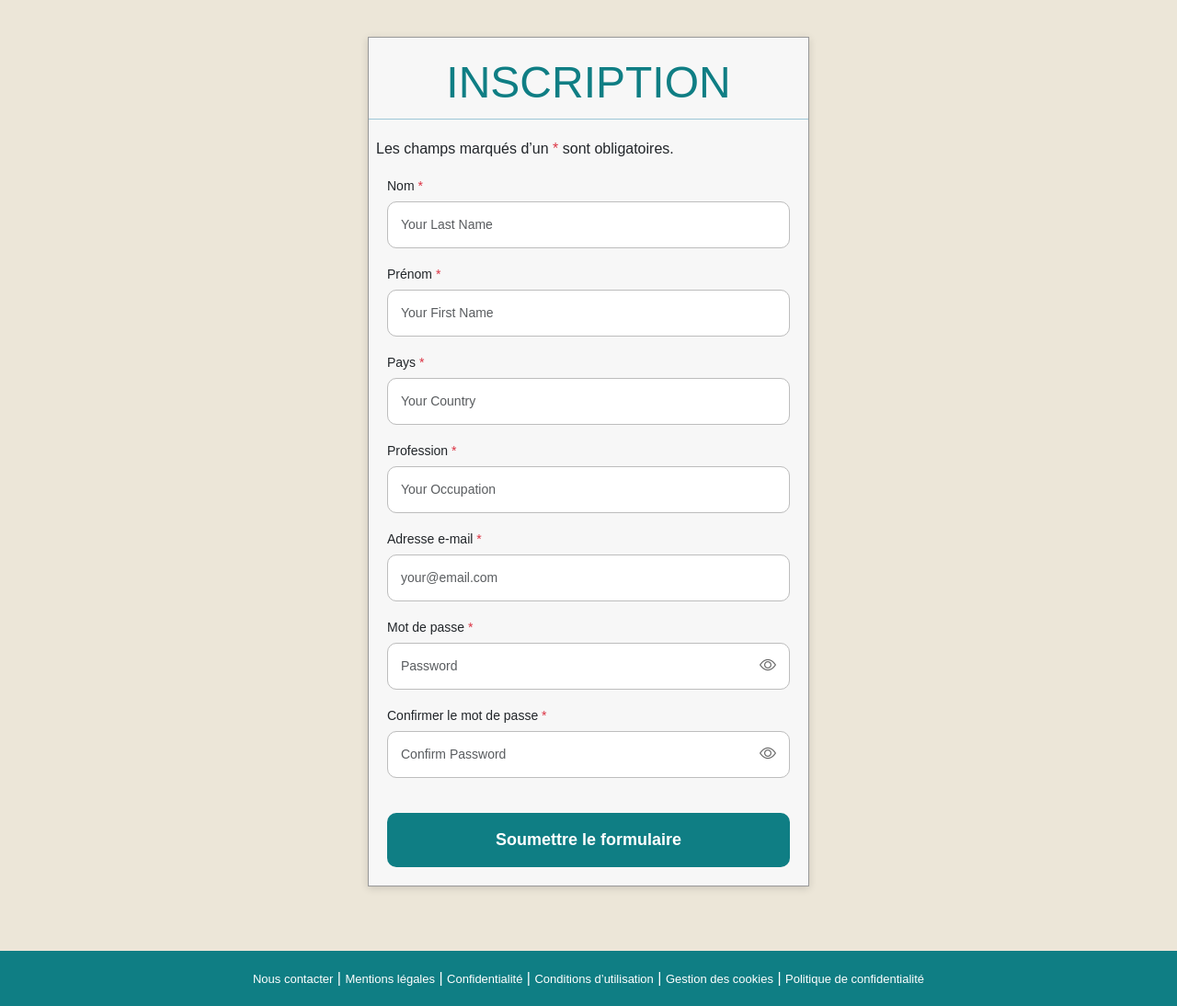
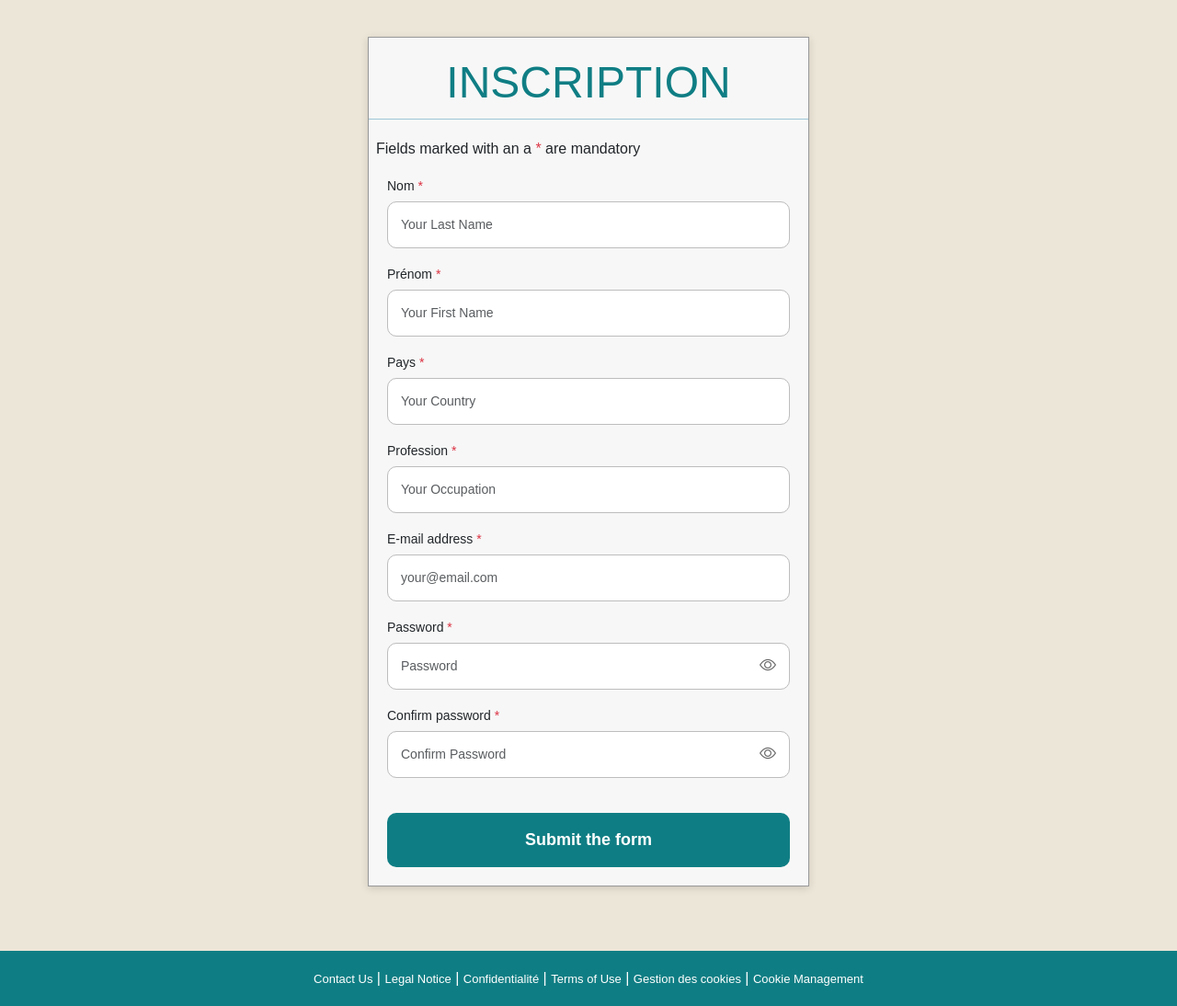
Before and after one commit to Gigi-Corlay/portfolioLionessMagazine, a Django app: page /accounts/register/ in a window 1280 px wide. Shown: the part 110-1204 px from the top of the page at 92% size. Run offline with Django 4.2, Linux system fonts and the light colour scheme; some web fonts are replaced.

Commit message:
Improve the translation

```diff
--- a/lioness_project/templates/accounts/register.html
+++ b/lioness_project/templates/accounts/register.html
@@ -53,7 +53,7 @@
 
         <div class="register-card">
             <h1>INSCRIPTION</h1>
-                <p class="ms-2">Les champs marqués d’un <span class ="text-danger"> * </span> sont obligatoires.</p>
+                <p class="ms-2">Fields marked with an a <span class ="text-danger"> * </span> are mandatory</p>
 
                 {% if form.errors %}
                 <div class="form-errors">
@@ -85,12 +85,12 @@
                 </div>
 
                 <div class="field">
-                    <label>Adresse e-mail<span class ="text-danger"> * </span></label>
+                    <label>E-mail address<span class ="text-danger"> * </span></label>
                     {{ form.email }}
                 </div>
 
                 <div class="field">
-                    <label>Mot de passe <span class ="text-danger"> * </span></label>
+                    <label>Password <span class ="text-danger"> * </span></label>
 
                     <div class="password-wrapper">
                         {{ form.password1 }}
@@ -102,7 +102,7 @@
                 </div>
 
                 <div class="field">
-                    <label>Confirmer le mot de passe <span class ="text-danger"> * </span></label>
+                    <label>Confirm password <span class ="text-danger"> * </span></label>
 
                     <div class="password-wrapper">
                         {{ form.password2 }}
@@ -113,7 +113,7 @@
                     </div>
                 </div>
 
-                <button type="submit">Soumettre le formulaire</button>
+                <button type="submit">Submit the form</button>
 
             </form>
 
@@ -123,17 +123,17 @@
 
     <!-- FOOTER -->
     <footer>
-        <a href="#">Nous contacter</a>
+        <a href="#">Contact Us</a>
                 |
-        <a href="#">Mentions légales</a>
+        <a href="#">Legal Notice</a>
                 |
         <a href="#">Confidentialité</a>
                 |
-        <a href="#">Conditions d’utilisation</a>
+        <a href="#">Terms of Use</a>
                 |
         <a href="#">Gestion des cookies</a>
                 |
-        <a href="#">Politique de confidentialité</a>
+        <a href="#">Cookie Management</a>
     </footer>
     <script>
         function togglePassword(fieldId, element) {
```
Also changed, not shown: lioness_project/templates/accounts/login.html (+4 -4 lines).
